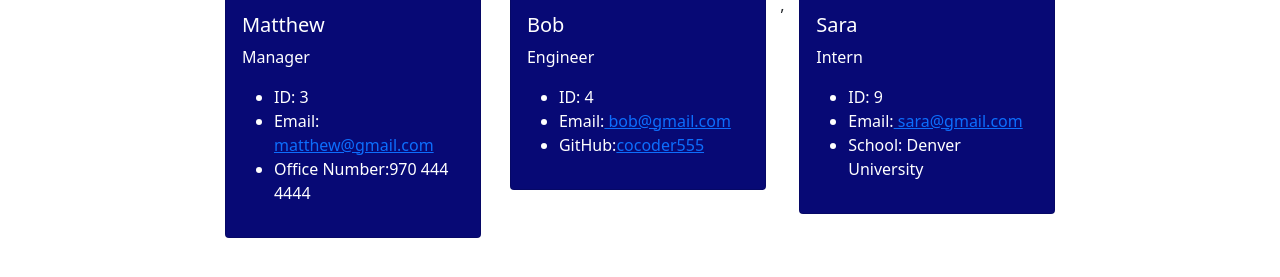
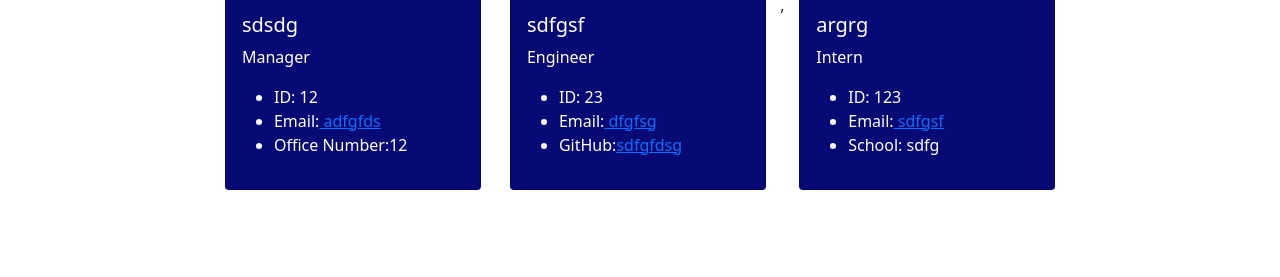
Before and after one commit to COcoder555/Team-Profile-Generator-, a website: page dist/index.html in a window 1280 px wide. Shown: the part 111-388 px from the top of the page. Drawn offline with nearby package versions, Linux system fonts and the light colour scheme.

```diff
--- a/dist/index.html
+++ b/dist/index.html
@@ -26,14 +26,14 @@
                 <div class="card">
                     <img class="card-img-top" src="" alt="">
                     <div class="card-body">
-                        <h5 class="card-title">Matthew</h5>
+                        <h5 class="card-title">sdsdg</h5>
                         <p class="card-text">
                         Manager
                         </p>
                         <ul>
-                        <li> ID: 3</li>
-                        <li>Email:<a href = "mailto:matthew@gmail.com"> matthew@gmail.com</a></li>
-                        <li>Office Number:970 444 4444</li>
+                        <li> ID: 12</li>
+                        <li>Email:<a href = "mailto:adfgfds"> adfgfds</a></li>
+                        <li>Office Number:12</li>
                     </ul>
                     </div>
                 </div>
@@ -43,14 +43,14 @@
         <div class="card">
         <img class="card-img-top" src="" alt="">
         <div class="card-body">
-            <h5 class="card-title">Bob</h5>
+            <h5 class="card-title">sdfgsf</h5>
             <p class="card-text">
             Engineer
             </p>
             <ul>
-            <li>ID: 4</li>
-            <li>Email:<a href ="mailto:bob@gmail.com"> bob@gmail.com</a></li>
-            <li>GitHub:<a href ="https://github.com/cocoder555">cocoder555</a></li>
+            <li>ID: 23</li>
+            <li>Email:<a href ="mailto:dfgfsg"> dfgfsg</a></li>
+            <li>GitHub:<a href ="https://github.com/sdfgfdsg">sdfgfdsg</a></li>
         </ul>
         </div>
     </div>
@@ -59,14 +59,14 @@
     <div class="card">
     <img class="card-img-top" src="" alt="">
     <div class="card-body">
-        <h5 class="card-title">Sara</h5>
+        <h5 class="card-title">argrg</h5>
         <p class="card-text">
         Intern
         </p>
         <ul>
-        <li>ID: 9</li>
-        <li>Email:<a href ="mailto:sara@gmail.com"> sara@gmail.com</a></li>
-        <li>School: Denver University</li>
+        <li>ID: 123</li>
+        <li>Email:<a href ="mailto:sdfgsf"> sdfgsf</a></li>
+        <li>School: sdfg</li>
     </ul>
     </div>
 </div>
```
Also changed, not shown: README.md.
